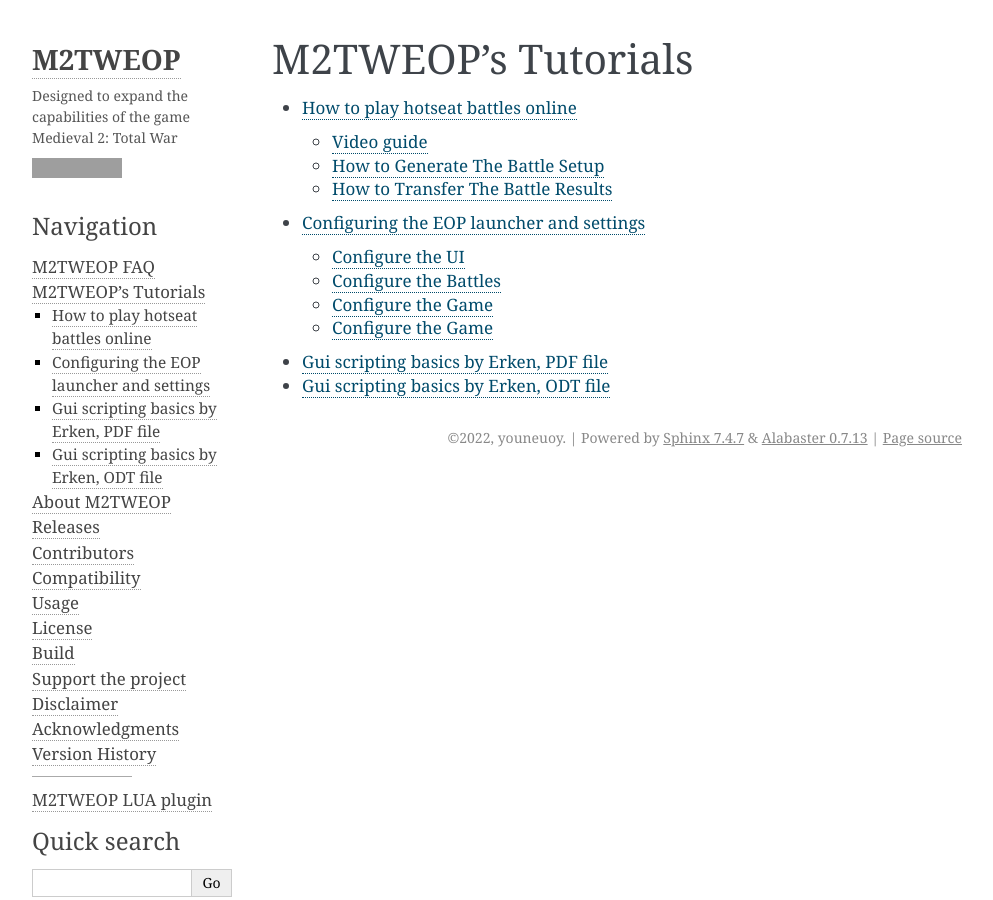
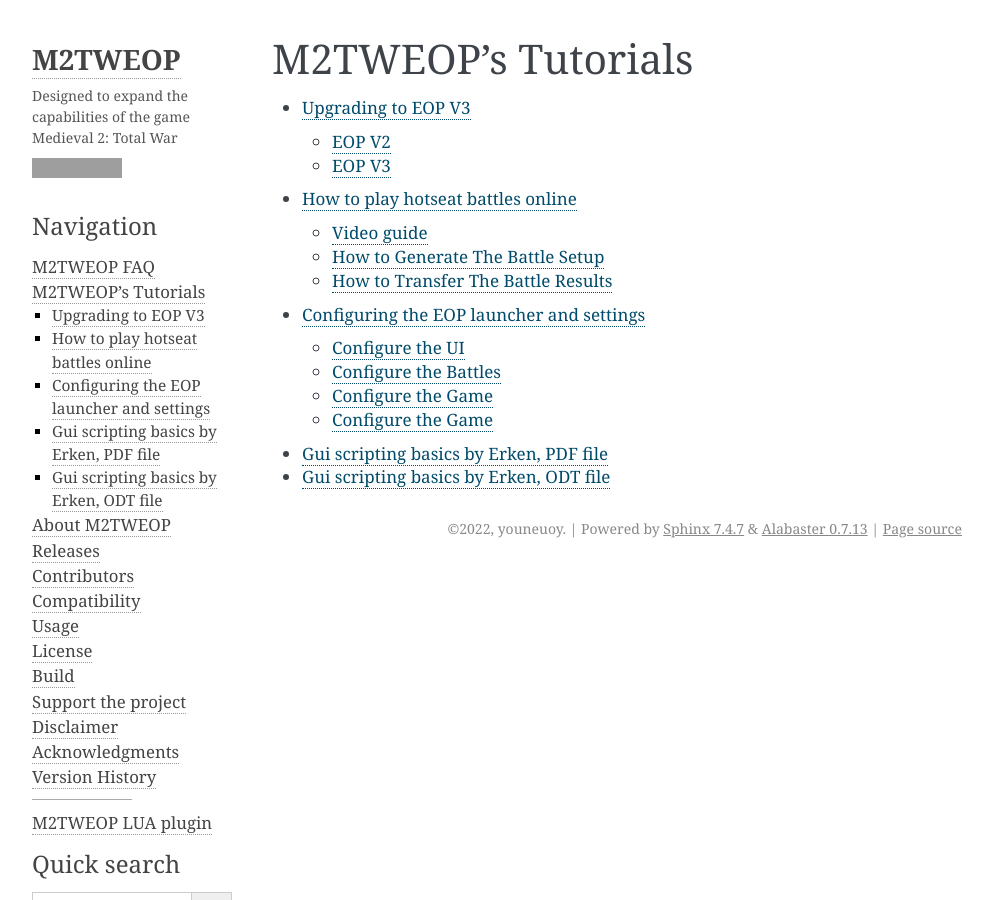
Before and after one commit to youneuoy/M2TWEOP-library, a Sphinx documentation site: the page built from documentationGenerator/EOPDocs/source/articles.rst, in a window 1280 px wide, cut to the strip 0-900 px from the top of the page. Shown: the whole strip, without its empty margins (148-1141 px from the left). Built offline with Sphinx 7.4.7, drawn with Linux system fonts in a browser that asks for light colours; grey boxes are pictures that could not be loaded.

Commit message:
Docs: Fix upgrading guide

```diff
--- a/documentationGenerator/EOPDocs/source/articles.rst
+++ b/documentationGenerator/EOPDocs/source/articles.rst
@@ -6,6 +6,7 @@ M2TWEOP's Tutorials
 .. toctree::
 	:maxdepth: 2
 
+	UPGRADING_TO_EOP_V3.md
 	BATTLE_RESULT_TUTORIAL.md
 	M2TWEOP_LAUNCHER_SETTINGS.md
 	Gui scripting basics by Erken, PDF file <_static/Introduction_to_ImGui_v4.pdf#http://>
```
Also changed, not shown: documentationGenerator/EOPDocs/source/UPGRADING_TO_EOP_V3.md (renamed from documentationGenerator/EOPDocs/source/Upgrading to EOP V3.md), 1 other file.
